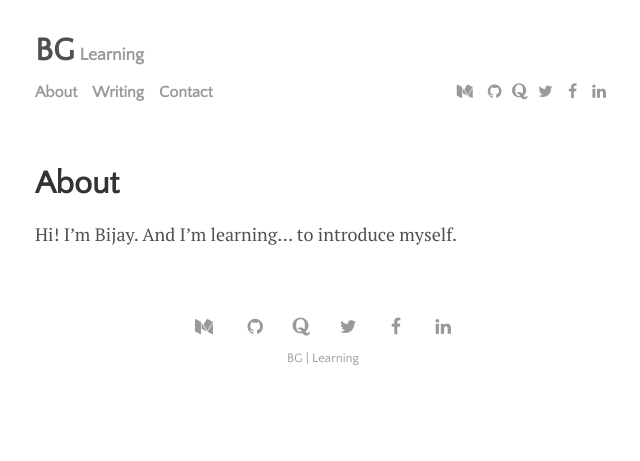
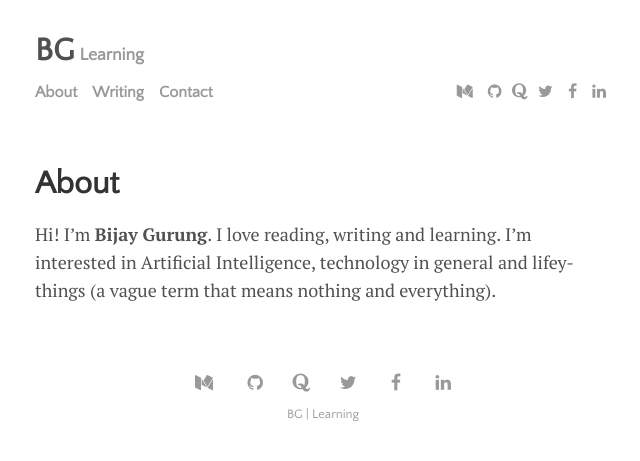
Before and after one commit to bglearning/bglearning.github.io, a Jekyll site: the page built from menu/about.md, in a window 1280 px wide. Shown: the top 461 px of the page, without its empty margins (317-957 px from the left). Built offline with Jekyll 4.4.1, drawn with Linux system fonts in a browser that asks for light colours.

Commit message:
Update About and Contact pages

```diff
--- a/menu/about.md
+++ b/menu/about.md
@@ -2,4 +2,4 @@
 layout: page
 title: About
 ---
-Hi! I'm Bijay. And I'm learning... to introduce myself.
+Hi! I'm **Bijay Gurung**. I love reading, writing and learning. I'm interested in Artificial Intelligence, technology in general and lifey-things (a vague term that means nothing and everything).
```
Also changed, not shown: menu/contact.md (+1 -1 lines).
